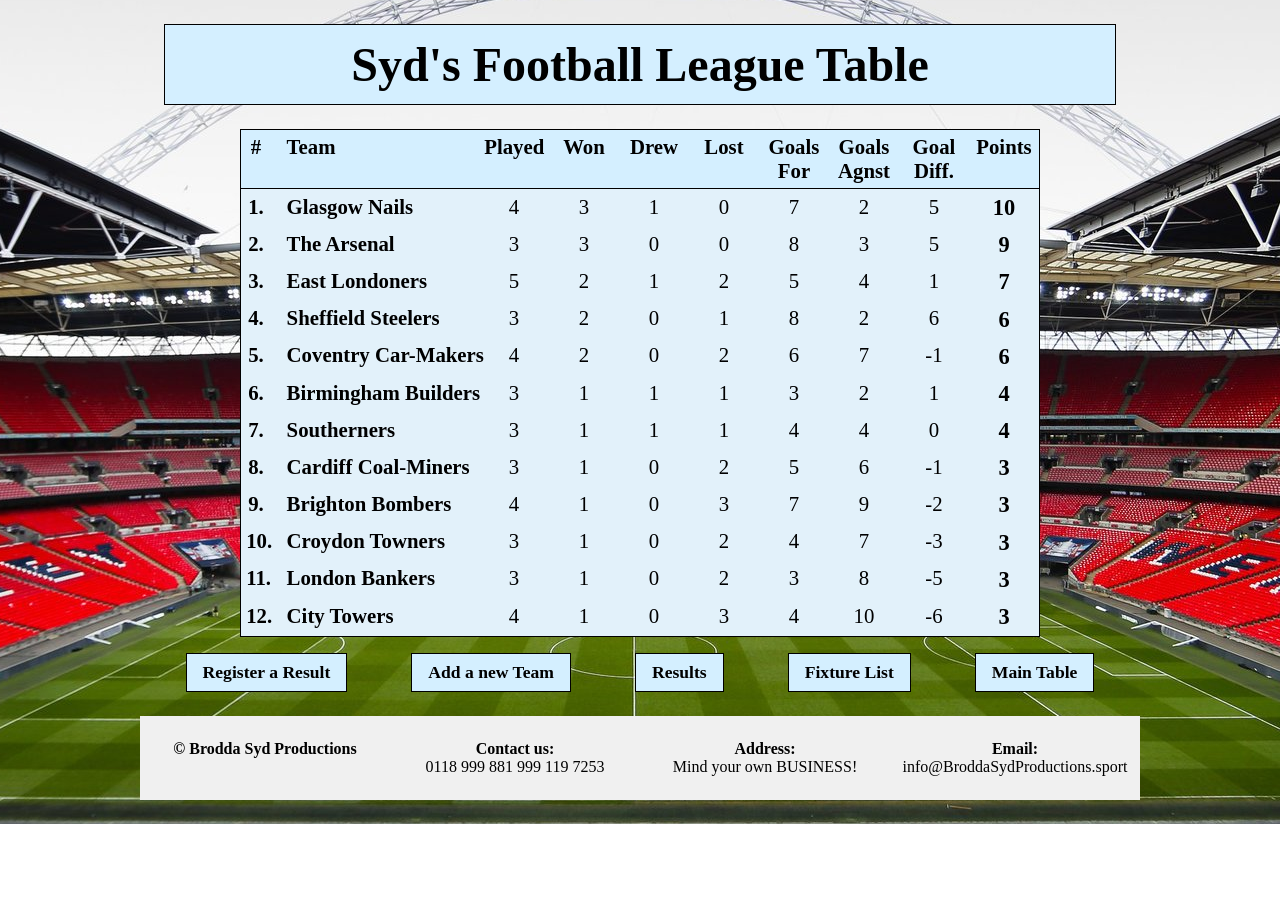
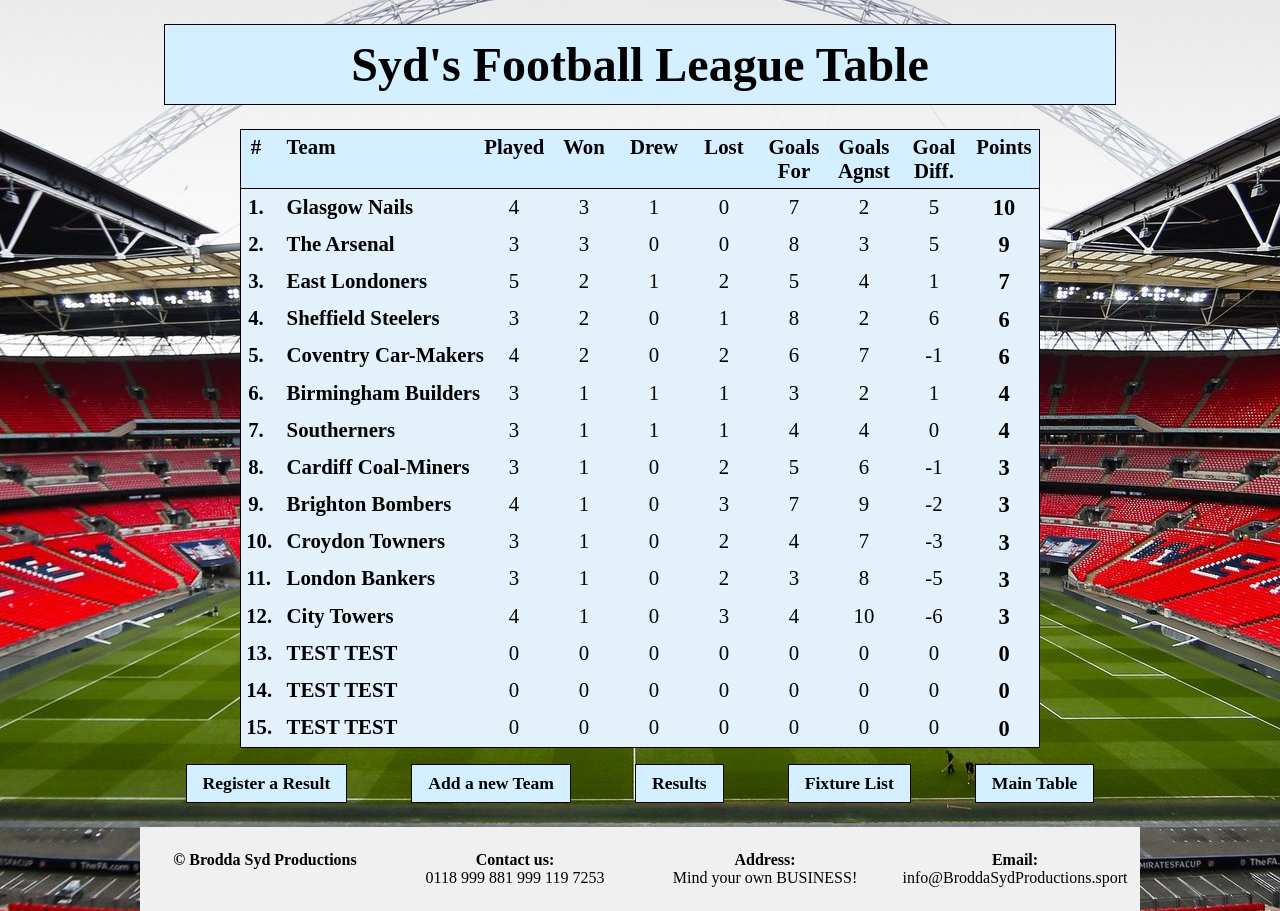
Before and after one commit to sydneymurray/boolean-uk-react-project-deployment, a React (Create React App) app: page / in a window 1280 px wide. Before the commit the page ends 824 px from the top, so only its background shows below. Built offline with nearby package versions, Linux system fonts and the light colour scheme; data requests are answered from the project's data file.

Commit message:
Fixed new team entry form problem

```diff
--- a/db/db.json
+++ b/db/db.json
@@ -74,6 +74,24 @@
       "info": "Hard as NAILS. Lorem ipsum dolor sit, amet consectetur adipisicing elit. Deleniti unde dolor fuga, molestiae at tenetur perspiciatis ullam? Id suscipit beatae eum minima voluptatem tempora! Ad culpa nihil exercitationem placeat quisquam. Lorem ipsum dolor sit amet consectetur adipisicing elit. Molestiae omnis obcaecati fugit libero corporis recusandae voluptatum labore aperiam quas explicabo ad, ex eligendi laboriosam ullam dolor, quis neque perferendis. Minus?",
       "image": "https://www.sportsnerd.ca/wp-content/uploads/2020/11/BC-PLACE-1024x680.jpg",
       "id": 12
+    },
+    {
+      "name": "TEST TEST",
+      "image": "https://images.daznservices.com/di/library/GOAL/6/5b/inter-miami-stadium-concept_60el9c4kq3mj16u641im6lx7l.jpg?t=1869256195&quality=60&w=1400",
+      "info": "kkkkkkkkkkkkkkkkkkk",
+      "id": 13
+    },
+    {
+      "name": "TEST TEST",
+      "image": "https://images.daznservices.com/di/library/GOAL/6/5b/inter-miami-stadium-concept_60el9c4kq3mj16u641im6lx7l.jpg?t=1869256195&quality=60&w=1400",
+      "info": "nnnnnnnnnnnnnn",
+      "id": 14
+    },
+    {
+      "name": "TEST TEST",
+      "image": "https://stadiumjourney.com/wp-content/uploads/2018/09/tottenham-stadium.jpg",
+      "info": "lllllllllllllll",
+      "id": 15
     }
   ],
   "results": [
--- a/src/pages/NewTeamEntryForm.jsx
+++ b/src/pages/NewTeamEntryForm.jsx
@@ -6,6 +6,7 @@ export default function NewTeamEntryForm(){
   let addNewTeam = useStore(store => store.addNewTeam)
 
   function submitForm(event){
+    event.preventDefault()
     addNewTeam({name: event.target.newTeamName.value, image: event.target.newTeamImage.value, info: event.target.teamInfo.value})
     registerNewTeam({name: event.target.newTeamName.value, image: event.target.newTeamImage.value, info: event.target.teamInfo.value})
     alert(`${event.target.newTeamName.value} was succussfully registered`)
```
